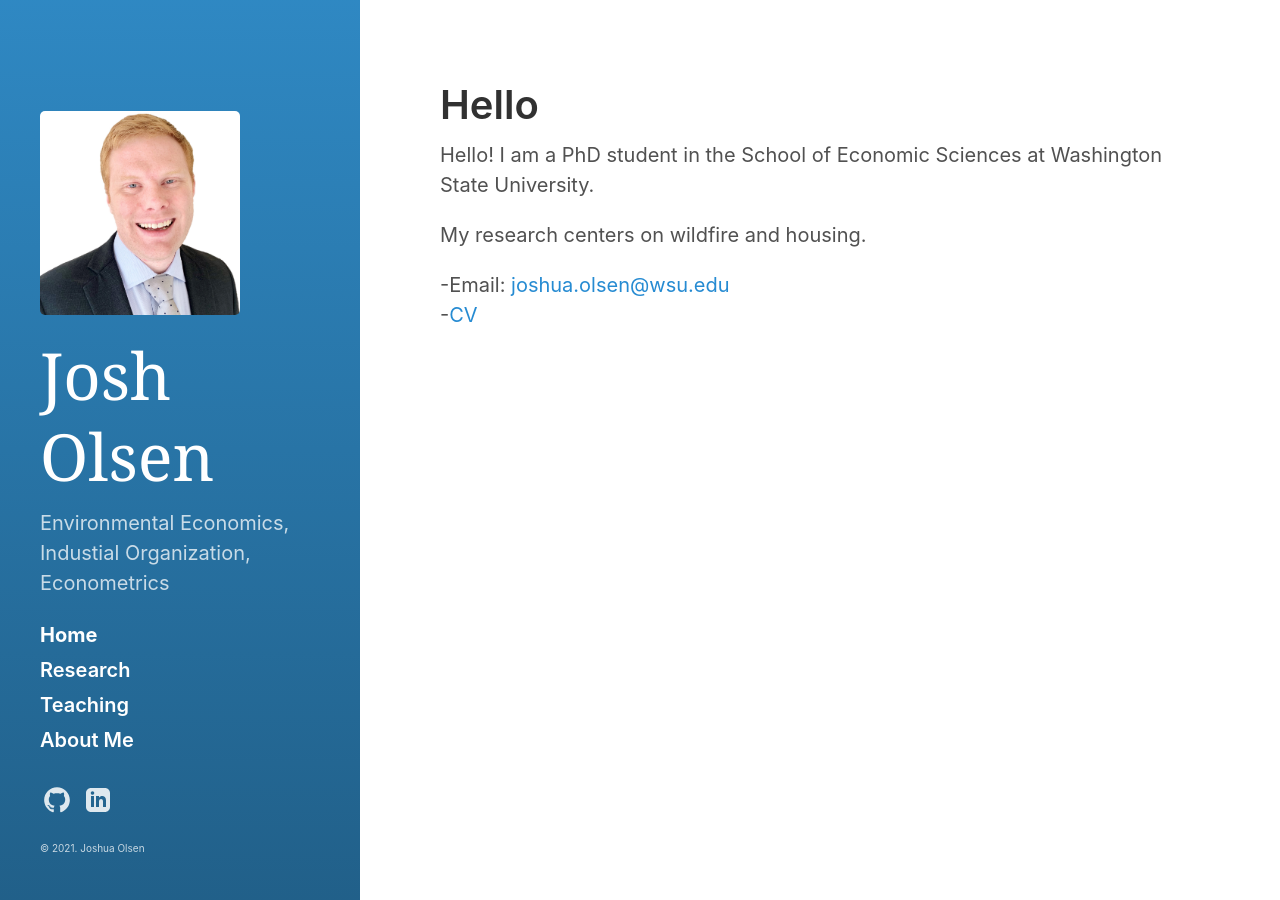
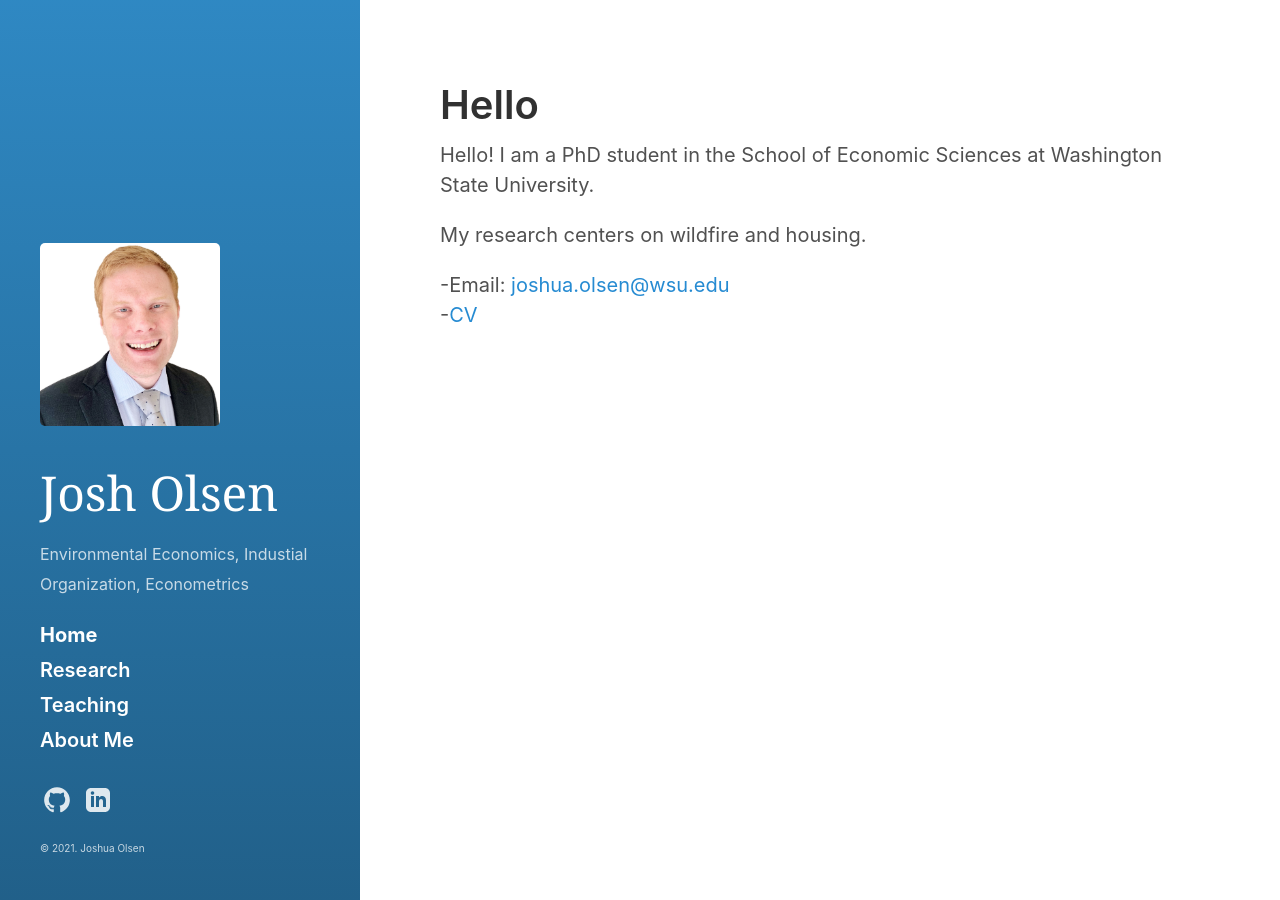
Before and after one commit to JoshOlsen/josholsen.github.io, a Jekyll site: the page built from index.html, in a window 1280 px wide. Built offline with Jekyll 4.4.1, drawn with Linux system fonts in a browser that asks for light colours; some web fonts are replaced; the list of posts is cut into pages by our own code.

Commit message:
Updated sidebar

```diff
--- a/_includes/sidebar.html
+++ b/_includes/sidebar.html
@@ -1,18 +1,18 @@
 <div id="sidebar">
 
   <header>
-    <img src="{{site.baseurl}}/assets/headshot_web.jpg", width=200, border="">
+    <img src="{{site.baseurl}}/assets/headshot_web.jpg", width=180, border="">
     <{% if page.layout == "index" %}h1{% else %}div{% endif %} class="site-title">
       <a href="{{ "/" | relative_url }}">
         {% unless page.url == "/" %}
           <span class="back-arrow icon">{% include svg/back-arrow.svg %}</span>
         {% endunless %}
-        {{ site.title }}
+        <font size=8>{{ site.title }}</font size=8>
       </a>
     </{% if page.layout == "index" %}h1{% else %}div{% endif %}>
 
     <!-- <p class="lead">{{ site.description }}</p> -->
-{{ site.description }}
+<font size =3> {{ site.description }} </font size = 3>
   </header>
 <h5>  {% include sidebar-nav-links.html %} </h5>
 
```
Also changed, not shown: 10 other files.
